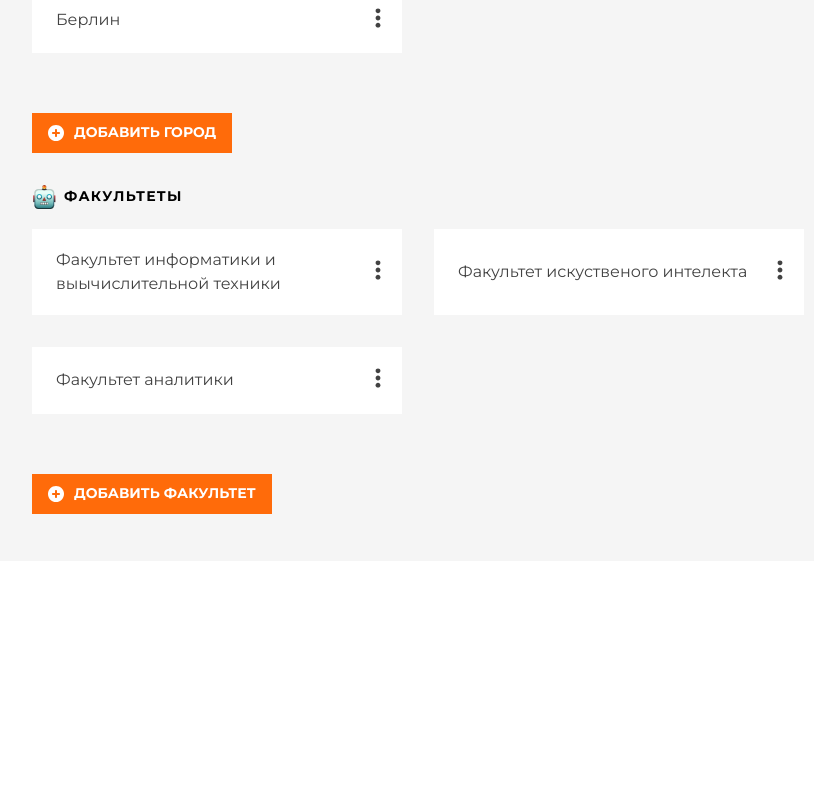
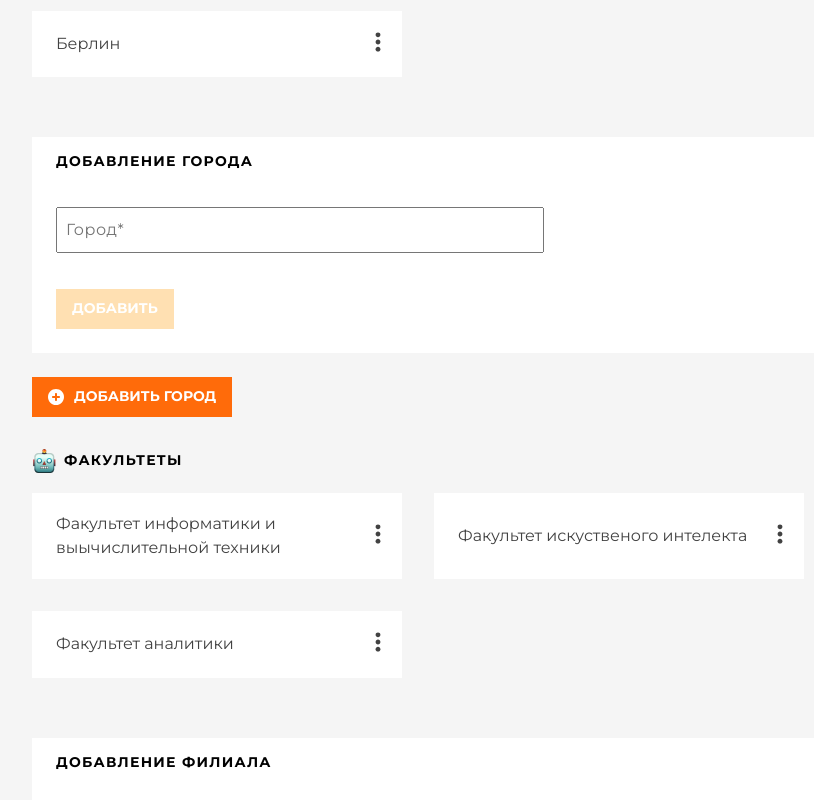
Before and after one commit to Maxim4ik118/react-bc22-project, a React (Create React App) app: page / in a window 1280 px wide. Shown: the part 1540-2340 px from the top of the page, without its empty margins (303-1117 px from the left). Before the commit the page ends 2101 px from the top, so only its background shows below. Built offline with nearby package versions, Linux system fonts and the light colour scheme.

Commit message:
add forms2

```diff
--- a/src/App.jsx
+++ b/src/App.jsx
@@ -9,7 +9,8 @@ import {
   Section,
   Button,
   GeneralCardList,
-  FormTeacher,
+  TeacherForm,
+  WidgetForm,
 } from './components';
 import universityData from './constants/universityData.json';
 import teacherImp from './assets/images/teachers.png';
@@ -25,6 +26,30 @@ class App extends React.Component {
   };
 
   openDropMenu = () => {};
+
+  addTeacher = teacher => {
+    this.setState(prevState => ({
+      tutors: [...prevState.tutors, teacher],
+    }));
+  };
+
+  addCity = cityName => {
+    const newCity = {
+      text: cityName,
+    };
+    this.setState(prevState => ({
+      cities: [...prevState.cities, newCity],
+    }));
+  };
+
+  addDepartment = departmentName => {
+    const newDepartment = {
+      text: departmentName,
+    };
+    this.setState(prevState => ({
+      departments: [...prevState.departments, newDepartment],
+    }));
+  };
 
   render() {
     return (
@@ -51,8 +76,8 @@ class App extends React.Component {
           </Section>
 
           <Section title="Преподаватели" img={teacherImp}>
-            <TutorsList tutors={universityData.tutors} />
-            <FormTeacher />
+            <TutorsList tutors={this.state.tutors} />
+            <TeacherForm onSubmit={this.addTeacher} />
             <Button name="Добавить преподавателя" onClick={() => {}} />
           </Section>
 
@@ -61,6 +86,11 @@ class App extends React.Component {
               list={this.state.cities}
               openDropMenu={this.openDropMenu}
             />
+            <WidgetForm
+              title="Добавление города"
+              label="Город*"
+              onSubmit={this.addCity}
+            />
             <Button name="Добавить город" onClick={() => {}} />
           </Section>
 
@@ -68,6 +98,11 @@ class App extends React.Component {
             <GeneralCardList
               list={this.state.departments}
               openDropMenu={this.openDropMenu}
+            />
+            <WidgetForm
+              title="Добавление филиала"
+              label="Филиал*"
+              onSubmit={this.addDepartment}
             />
             <Button name="Добавить факультет" onClick={() => {}} />
           </Section>
--- a/src/components/Button/Button.jsx
+++ b/src/components/Button/Button.jsx
@@ -20,6 +20,6 @@ export default function Button({ name, onClick, className, ...restProps }) {
 
 Button.propTypes = {
   className: PropTypes.string,
-  onClick: PropTypes.func.isRequired,
+  onClick: PropTypes.func,
   name: PropTypes.string.isRequired,
 };
--- a/src/components/FormTeacher/FormTeacher.jsx
+++ /dev/null
@@ -1,39 +0,0 @@
-import React from 'react';
-import s from './FormTeacher.module.css';
-import { Button, Paper } from 'components';
-
-function FormTeacher() {
-  return (
-    <Paper className={s.paper}>
-      <h3 className={s.title}>Добавление преподавателя</h3>
-      <form className={s.form}>
-        <label className={s.label}>
-          <input className={s.input} placeholder="Фамилия*" type="text" />
-        </label>
-        <label className={s.label}>
-          <input className={s.input} placeholder="Имя*" type="text" />
-        </label>
-        <label className={s.label}>
-          <input className={s.input} placeholder="Отчество*" type="text" />
-        </label>
-        <label className={s.label}>
-          <input className={s.input} placeholder="Телефон*" type="text" />
-        </label>
-        <label className={s.label}>
-          <input className={s.input} placeholder="Email*" type="text" />
-        </label>
-        <label className={s.label}>
-          <input className={s.input} placeholder="Город*" type="text" />
-        </label>
-        <Button
-          className={s.submitBtn}
-          name="пригласить"
-          type="submit"
-          disabled
-        />
-      </form>
-    </Paper>
-  );
-}
-
-export default FormTeacher;
--- /dev/null
+++ b/src/components/TeacherForm/TeacherForm.jsx
@@ -0,0 +1,117 @@
+import React from 'react';
+import s from './TeacherForm.module.css';
+import { Button, Paper } from 'components';
+
+class TeacherForm extends React.Component {
+  state = {
+    lastName: '',
+    firstName: '',
+    patronymic: '',
+    phone: '',
+    email: '',
+    city: '',
+  };
+
+  handleInputChange = ({ target: { name, value } }) => {
+    this.setState({
+      [name]: value,
+    });
+  };
+
+  checkSubmitAbility = state => {
+    // ['qw', "123", "12", "44", "", "6"] // false
+    // ['qw', "123", "12", "44", "123", "123"] // true
+    return !Object.values(state).every(value => value.length >= 2);
+  };
+
+  handleSubmit = event => {
+    event.preventDefault();
+    this.props.onSubmit(this.state);
+  };
+
+  render() {
+    const isEnabledButton = this.checkSubmitAbility(this.state);
+
+    return (
+      <Paper className={s.paper}>
+        <h3 className={s.title}>Добавление преподавателя</h3>
+        <form className={s.form} onSubmit={this.handleSubmit}>
+          <label className={s.label}>
+            <input
+              value={this.state.lastName}
+              onChange={this.handleInputChange}
+              name="lastName"
+              className={s.input}
+              placeholder="Фамилия*"
+              type="text"
+              required
+            />
+          </label>
+          <label className={s.label}>
+            <input
+              value={this.state.firstName}
+              onChange={this.handleInputChange}
+              name="firstName"
+              className={s.input}
+              placeholder="Имя*"
+              type="text"
+              required
+            />
+          </label>
+          <label className={s.label}>
+            <input
+              value={this.state.patronymic}
+              onChange={this.handleInputChange}
+              name="patronymic"
+              className={s.input}
+              placeholder="Отчество*"
+              type="text"
+              required
+            />
+          </label>
+          <label className={s.label}>
+            <input
+              value={this.state.phone}
+              onChange={this.handleInputChange}
+              name="phone"
+              className={s.input}
+              placeholder="Телефон*"
+              type="text"
+              required
+            />
+          </label>
+          <label className={s.label}>
+            <input
+              value={this.state.email}
+              onChange={this.handleInputChange}
+              name="email"
+              className={s.input}
+              placeholder="Email*"
+              type="text"
+              required
+            />
+          </label>
+          <label className={s.label}>
+            <input
+              value={this.state.city}
+              onChange={this.handleInputChange}
+              name="city"
+              className={s.input}
+              placeholder="Город*"
+              type="text"
+              required
+            />
+          </label>
+          <Button
+            className={s.submitBtn}
+            name="пригласить"
+            type="submit"
+            disabled={isEnabledButton}
+          />
+        </form>
+      </Paper>
+    );
+  }
+}
+
+export default TeacherForm;
--- a/src/components/FormTeacher/FormTeacher.module.css
+++ b/src/components/TeacherForm/TeacherForm.module.css
@@ -1,5 +1,6 @@
 .paper {
   padding-top: 24px;
+  margin-bottom: 24px;
 }
 .title {
   margin-bottom: 20px;
--- /dev/null
+++ b/src/components/WidgetForm/WidgetForm.jsx
@@ -0,0 +1,53 @@
+import React from 'react';
+import s from '../TeacherForm/TeacherForm.module.css';
+import { Button, Paper } from 'components';
+// ({ title = '', label = '' })
+class WidgetForm extends React.Component {
+  state = {
+    name: '',
+  };
+
+  checkSubmitAbility = state => {
+    // ['qw', "123", "12", "44", "", "6"] // false
+    // ['qw', "123", "12", "44", "123", "123"] // true
+    return !Object.values(state).every(value => value.length >= 2);
+  };
+  handleInputChange = ({ target: { name, value } }) => {
+    this.setState({ [name]: value });
+  };
+
+  onSubmit = event => {
+    event.preventDefault();
+    this.props.onSubmit(this.state.name);
+  };
+  render() {
+    const isEnabledButton = this.checkSubmitAbility(this.state);
+    const { title = '', label = '' } = this.props;
+    return (
+      <Paper className={s.paper}>
+        <h3 className={s.title}>{title}</h3>
+        <form className={s.form} onSubmit={this.onSubmit}>
+          <label className={s.label}>
+            <input
+              value={this.state.name}
+              onChange={this.handleInputChange}
+              name="name"
+              className={s.input}
+              placeholder={label}
+              type="text"
+              required
+            />
+          </label>
+          <Button
+            className={s.submitBtn}
+            name="Добавить"
+            type="submit"
+            disabled={isEnabledButton}
+          />
+        </form>
+      </Paper>
+    );
+  }
+}
+
+export default WidgetForm;
--- a/src/components/index.js
+++ b/src/components/index.js
@@ -8,4 +8,5 @@ export { default as UniversityCard } from './UniversityCard/UniversityCard';
 export { default as Button } from './Button/Button';
 export { default as GeneralCard } from './GeneralCard/GeneralCard';
 export { default as GeneralCardList } from './GeneralCardList/GeneralCardList';
-export { default as FormTeacher } from './FormTeacher/FormTeacher';
+export { default as TeacherForm } from './TeacherForm/TeacherForm';
+export { default as WidgetForm } from './WidgetForm/WidgetForm';
```
Also changed, not shown: src/components/TutorsList/TutorsList.jsx (+8 -6 lines).
